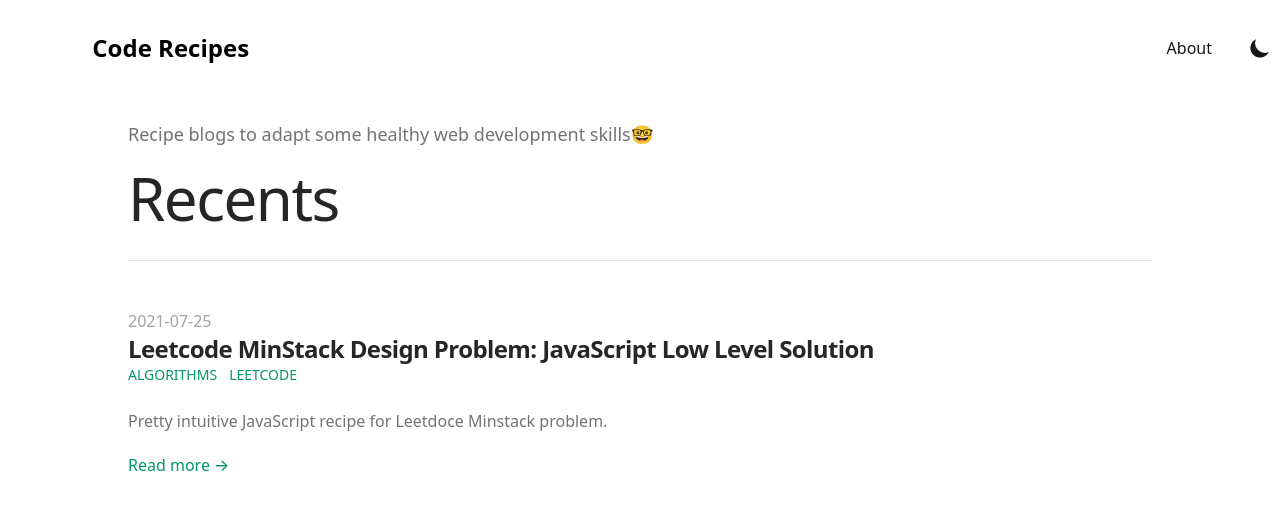
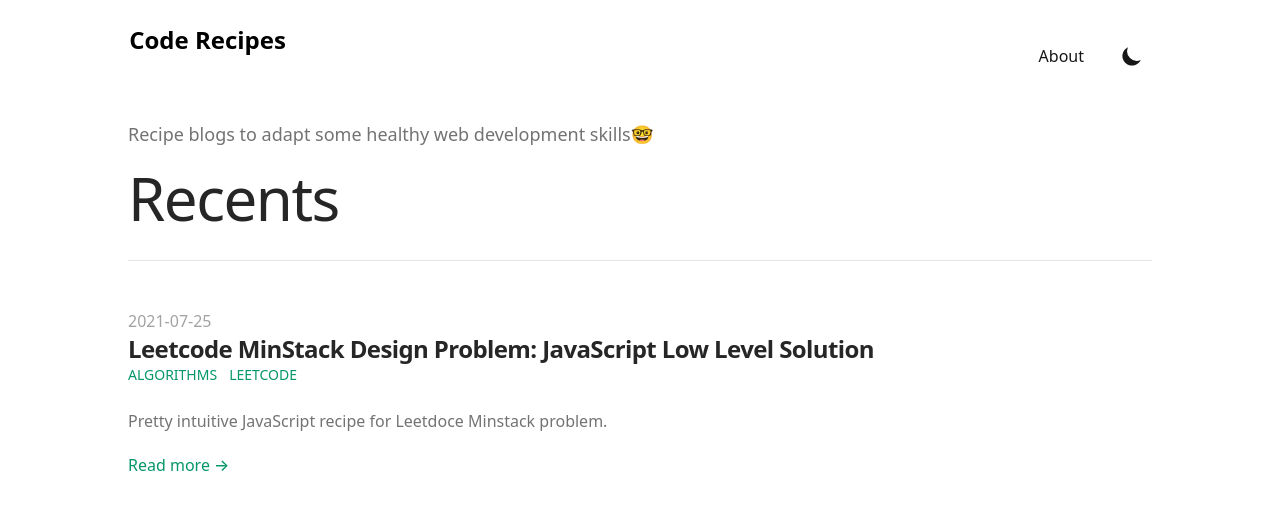
Before and after one commit to definite2/defneeroglu, a Next.js app: page / in a window 1280 px wide. Shown: the top 510 px of the page. Built offline with nearby package versions, Linux system fonts and the light colour scheme; what @tailwindcss/typography would draw is missing.

Commit message:
upate header nav component

```diff
--- a/src/components/Header/Avatar.js
+++ b/src/components/Header/Avatar.js
@@ -1,11 +1,9 @@
 import React, { useRef } from "react";
 import styled, { css } from "styled-components";
 import Link from "next/link";
-import Image from "next/image";
 import siteMetaData from "@/constants/siteMetadata";
-import avatar from "../../../public/media/me.jpg";
 import useScrolling from "@/hooks/useScroll";
-const shouldShow = (props) => {
+const shouldShow = props => {
   if (props.scrolled) {
     if (props.showOnScroll) return true;
     if (props.hideOnScroll) return false;
@@ -15,6 +13,20 @@ const shouldShow = (props) => {
 };
 
 const Handle = styled.span`
+  transition: opacity 250ms ease-out, margin 250ms ease-in-out;
+  ${props => {
+    if (shouldShow(props)) {
+      return css`
+        opacity: 1;
+      `;
+    }
+    return css`
+      opacity: 0;
+      margin-right: ${props.marginOnHide || "-.5em"};
+    `;
+  }};
+`;
+const Handle2 = styled.span`
   transition: opacity 500ms ease-out, margin 500ms ease-in-out;
   font-weight: 600;
   font-size: 1.5rem;
@@ -27,66 +39,35 @@ const Handle = styled.span`
     }
     return css`
       opacity: 0;
-      margin-right: ${props.marginOnHide || "-.5em"};
+      margin-right: ${props.marginOnHide || "-1.5rem"};
     `;
   }};
 `;
-const ImageWrapper = styled.div`
-  transition: display 250ms ease-out, margin 250ms ease-in-out;
-  ${(props) => {
-    if (shouldShow(props)) {
-      return css`
-        display: flex;
-      `;
-    }
-    return css`
-      display: none;
-      margin-right: ${props.marginOnHide || "-.5em"};
-    `;
-  }};
-`;
-
 const Logo = () => {
   const rref = useRef(null);
   const isScrolled = useScrolling(rref);
-
   return (
     <Link href="/">
       <a
         aria-label="My avatar, website logo"
-        className="flex items-center border-white group focus-visible:outline-accent h-full:hidden"
+        className="flex items-center flex-col border-white group focus-visible:outline-accent h-full:hidden"
       >
-        <div className="flex items-center justify-between">
         <div
           ref={rref}
-            className="mr-3 overflow-hidden transition-transform ease-in-out border-o  group-hover:-translate-y-1"
+          className="overflow-hidden transition-transform ease-in-out border-0 group-hover:-translate-y-1"
         >
-            <Handle scrolled={isScrolled} showOnScroll>
+          <Handle scrolled={isScrolled} showOnScroll >
             &lt;
           </Handle>
-            <Handle scrolled={isScrolled} showOnScroll>
-              Home
-            </Handle>
+          <Handle2 scrolled={isScrolled} hideOnScroll >
+            {siteMetaData.headerTitle}
+          </Handle2>
+          <Handle2 scrolled={isScrolled} showOnScroll >
+            {siteMetaData.headerTitle}
+          </Handle2>
           <Handle scrolled={isScrolled} default={0} showOnScroll>
             &nbsp;/&gt;
           </Handle>
-
-          </div>
-          {typeof siteMetaData.headerTitle === "string" ? (
-            <>
-              <Handle scrolled={isScrolled} showOnScroll>
-                &lt;
-              </Handle>
-              <Handle scrolled={isScrolled} hideOnScroll marginOnHide="-.2em">
-                {siteMetaData.headerTitle}
-              </Handle>
-              <Handle scrolled={isScrolled} default={0} showOnScroll>
-                &nbsp;/&gt;
-              </Handle>
-            </>
-          ) : (
-            siteMetaData.headerTitle
-          )}
         </div>
       </a>
     </Link>
--- a/src/components/Header/index.js
+++ b/src/components/Header/index.js
@@ -6,34 +6,34 @@ import navLinks from "@/constants/navLinks";
 import React, { useRef } from "react";
 import Logo from "./Avatar";
 import useScrolling from "@/hooks/useScroll";
-const Wrapper = styled.header`
-  display: flex;
-  justify-content: space-between;
+const Wrapper = styled.nav`
   position: fixed;
-  align-items: center;
   top: 0;
   left: 0;
   width: 100%;
   border: none;
   box-shadow: none;
-  padding: 2rem 0;
-  background-color: white;
-  transition: box-shadow 250ms ease-in-out, background 250ms ease-in-out;
+  background-color: ${(props) => props.theme.background};
+  transition: box-shadow 250ms ease-in-out;
   ${(props) =>
     props.isScrolled &&
     css`
-    background-color: #fff;
       box-shadow: rgba(0, 0, 0, 0.15) 0px 1px 4px 0px;
       z-index: 9;
     `};
 `;
+
 const Header = () => {
   const reff = useRef(null);
   const scrolled = useScrolling(reff);
   return (
-    <Wrapper isScrolled={scrolled}>
+    <Wrapper
+      isScrolled={scrolled}
+      className="flex items-center justify-between  bg-white dark:bg-gray-900 py-5"
+    >
+      <div className="w-full justify-between flex xl:max-w-5xl my-0 mx-auto py-1 lg:m ">
         <Logo />
-      <div className="flex items-center text-base leading-5">
+        <div className="flex justify-between items-center text-base leading-5">
           <div className="hidden sm:block">
             {navLinks.map((route, i) => (
               <NavLink key={i} href={route.href}>
@@ -42,8 +42,9 @@ const Header = () => {
             ))}
           </div>
           <ThemeToggle />
+        </div>
+      </div>
       <MobileNavbar />
-      </div>
     </Wrapper>
   );
 };
```
Lines whose indentation alone changed are shown as unchanged.
